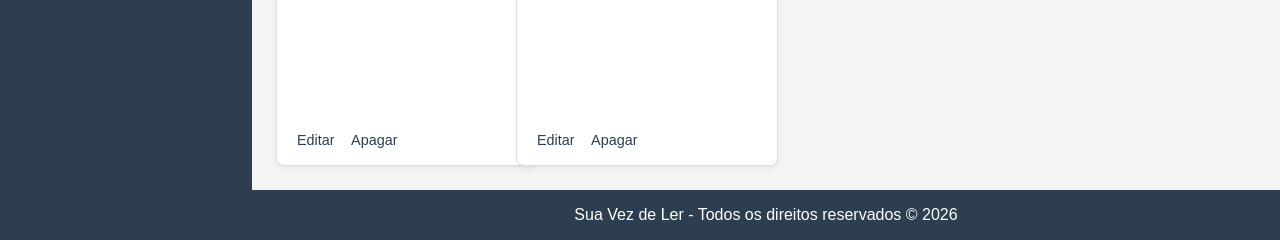
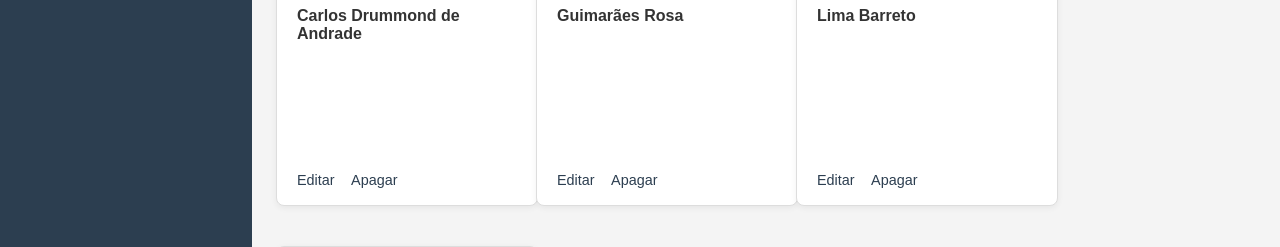
Before and after one commit to cristian-univassouras/fullstack-job-p1, a Django app: page /autores/ in a window 1280 px wide. Shown: the part 930-1177 px from the top of the page. Run offline with Django 5.2, Linux system fonts and the light colour scheme; data comes from the database, SQL or seed files in the repository.

Commit message:
aumenta espacamento entre os cards da listagem

```diff
--- a/acervo/static/acervo/style.css
+++ b/acervo/static/acervo/style.css
@@ -93,7 +93,7 @@ ul {
     padding: 0 1.5rem 1.5rem;
     display: grid;
     grid-template-columns: repeat(auto-fill, 220px);
-    gap: 1.25rem;
+    gap: 2.5rem;
     align-items: start;
 }
 
```
